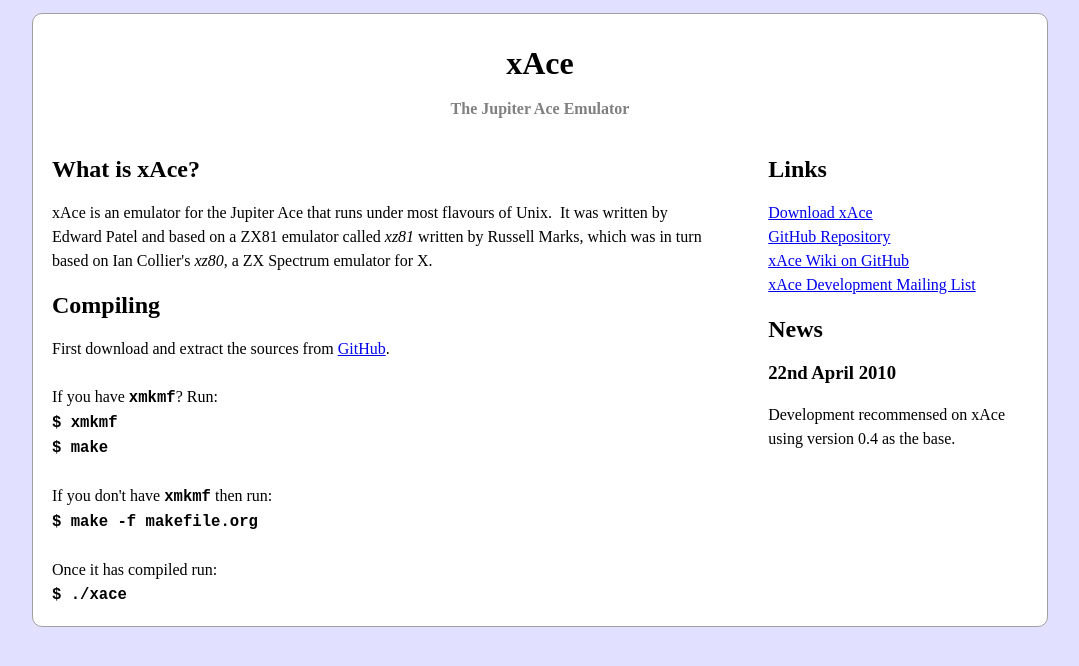
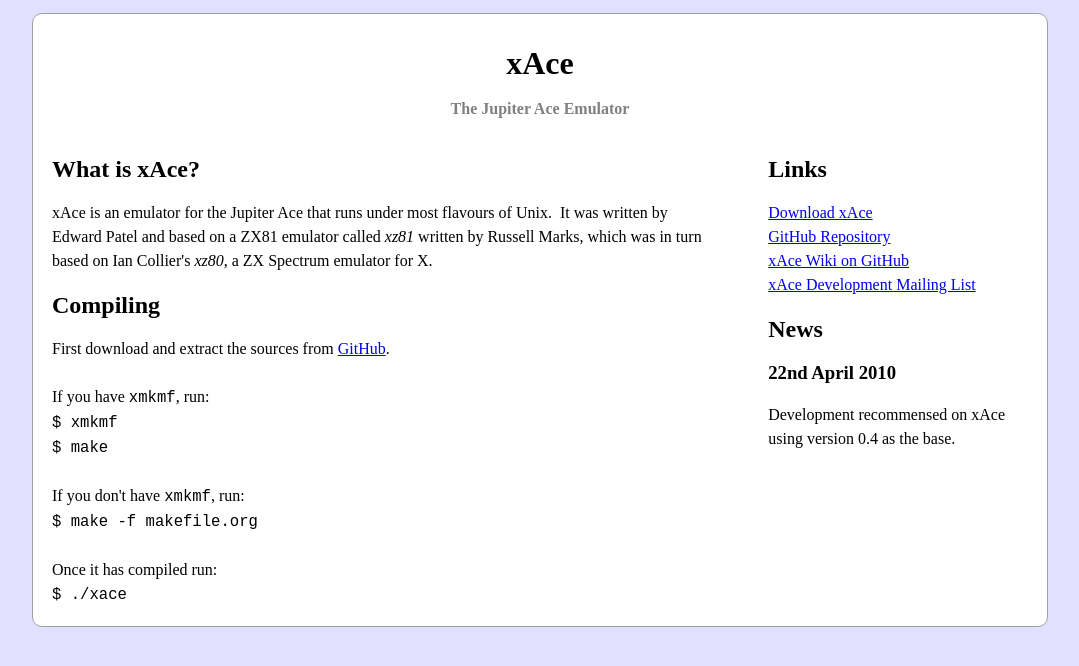
Before and after one commit to lawrencewoodman/xAce, a Jekyll site: the page built from index.html, in a window 1280 px wide. Shown: the top 666 px of the page, without its empty margins (96-1175 px from the left). Built offline with Jekyll 4.4.1, drawn with Linux system fonts in a browser that asks for light colours; Markdown is read by kramdown in place of the engine named in the settings.

Commit message:
Altered the code css.  Also altered the punctuation in the compiling instructions.

```diff
--- a/css/sitestyle.css
+++ b/css/sitestyle.css
@@ -64,5 +64,4 @@
 {
 	font-family: monospace;
 	font-size:120%;
-	font-weight: bold;
 }
--- a/index.html
+++ b/index.html
@@ -16,11 +16,11 @@
 			First download and extract the sources from
 			<a href="http://github.com/LawrenceWoodman/xAce/downloads">GitHub</a>.<br />
 			<br />
-			If you have <code>xmkmf</code>? Run:<br />
+			If you have <code>xmkmf</code>, run:<br />
 			<code>$ xmkmf</code><br />
 			<code>$ make</code><br />
 			<br />
-			If you don't have <code>xmkmf</code> then run:<br />
+			If you don't have <code class="inlin">xmkmf</code>, run:<br />
 			<code>$ make -f makefile.org</code><br />
 			<br />
 			Once it has compiled run:<br />
```
